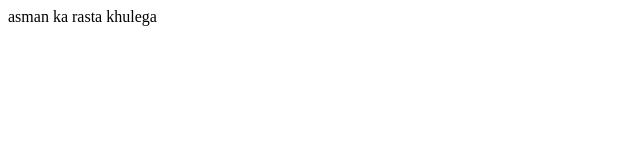
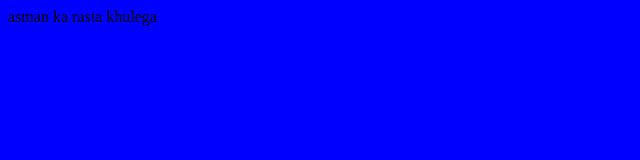
Before and after one commit to vedikaaaa/MyFirstRepo, a plain HTML site: page index.html in a window 1280 px wide. Shown: the whole page, without its empty margins (0-640 px from the left). Drawn offline with Linux system fonts and the light colour scheme.

Commit message:
Update index.html

```diff
--- a/index.html
+++ b/index.html
@@ -8,8 +8,8 @@
 asman ka rasta khulega
 </body>
 <style>
-  <body>
+  body{
   background-color:blue;
-  </body>
+ }body
 </style>
 </html>
```
